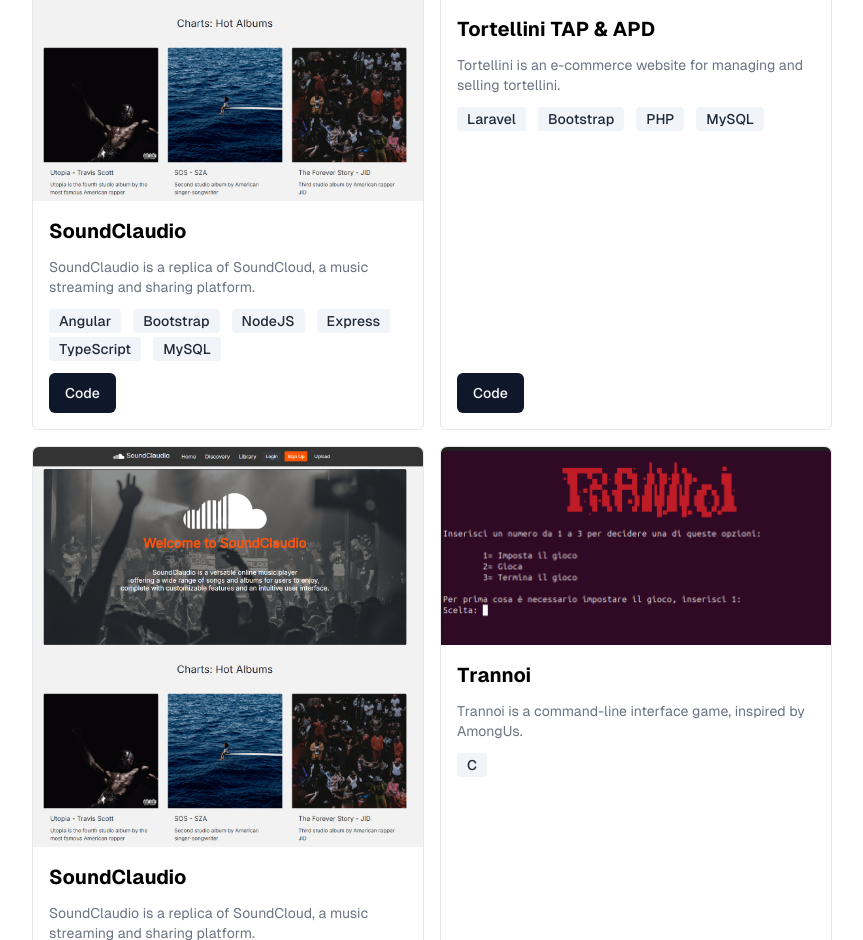
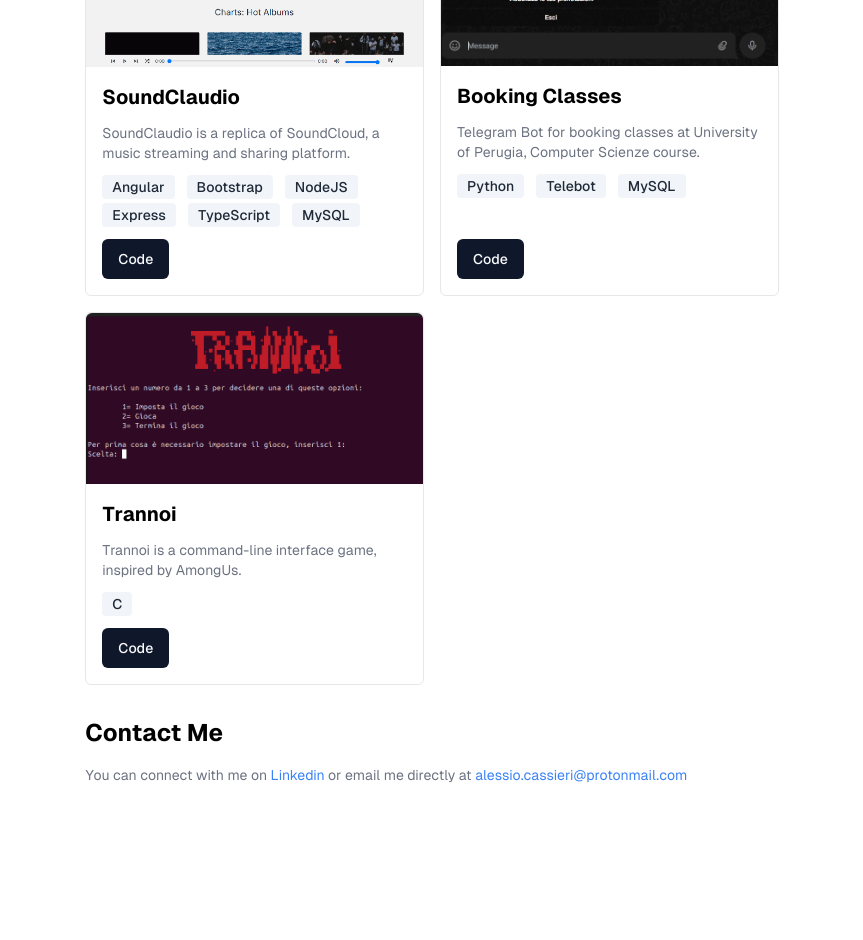
Before and after one commit to Cassio7/NextPortfolio, a Next.js app: page / in a window 1280 px wide. Shown: the part 1860-2800 px from the top of the page, without its empty margins (208-1071 px from the left). Built offline with nearby package versions, Linux system fonts and the light colour scheme.

Commit message:
fix CustomDock and img

```diff
--- a/app/page.tsx
+++ b/app/page.tsx
@@ -9,7 +9,7 @@
 
 export default function Home() {
   return (
-    <div className="relative w-9/12 mx-auto items-center justify-items-center min-h-screen p-8 pb-20 gap-16 sm:p-20 font-[family-name:var(--font-geist-sans)] overflow-hidden">
+    <div className="relative w-8/12 mx-auto items-center justify-items-center min-h-screen p-8 pb-20 gap-16 sm:p-20 font-[family-name:var(--font-geist-sans)] overflow-hidden">
       <main className="flex flex-col gap-8 row-start-2 items-center sm:items-start w-full overflow-hidden">
         <Meteors />
         <Intro />
--- a/components/Projects.tsx
+++ b/components/Projects.tsx
@@ -19,31 +19,28 @@
       "MySQL",
     ],
   },
+  // {
+  //   title: "Tortellini TAP & APD",
+  //   description:
+  //     "Tortellini is an e-commerce website for managing and selling tortellini.",
+  //   code: "https://github.com/Cassio7/Tortellini_website",
+  //   previewPhoto: "/projects/trannoi.png",
+  //   technologies: [
+  //     "Laravel",
+  //     "Bootstrap",
+  //     "PHP",
+  //     "MySQL",
+  //   ],
+  // },
   {
-    title: "Tortellini TAP & APD",
+    title: "Booking Classes",
     description:
-      "Tortellini is an e-commerce website for managing and selling tortellini.",
-    code: "https://github.com/Cassio7/Tortellini_website",
-    previewPhoto: "/projects/trannoi.png",
+      "Telegram Bot for booking classes at University of Perugia, Computer Scienze course.",
+    code: "https://github.com/Cassio7/PrenotazioneLezioniBot",
+    previewPhoto: "/projects/telegram.jpg",
     technologies: [
-      "Laravel",
-      "Bootstrap",
-      "PHP",
-      "MySQL",
-    ],
-  },
-  {
-    title: "SoundClaudio",
-    description:
-      "SoundClaudio is a replica of SoundCloud, a music streaming and sharing platform.",
-    code: "https://github.com/Cassio7/SoundClaudio",
-    previewPhoto: "/projects/SoundClaudio.png",
-    technologies: [
-      "Angular",
-      "Bootstrap",
-      "NodeJS",
-      "Express",
-      "TypeScript",
+      "Python",
+      "Telebot",
       "MySQL",
     ],
   },
--- a/components/magicui/dock.tsx
+++ b/components/magicui/dock.tsx
@@ -60,9 +60,9 @@
         ref={ref}
         onMouseMove={(e) => {
           if (orientation == "horizontal") {
-            mouseX.set(e.pageX);
+            mouseX.set(e.clientX);
           } else {
-            mouseY.set(e.pageY);
+            mouseY.set(e.clientY);
           }
         }}
         onMouseLeave={() => {
```
Also changed, not shown: public/projects/SoundClaudio.png, public/projects/telegram.jpg (added).
